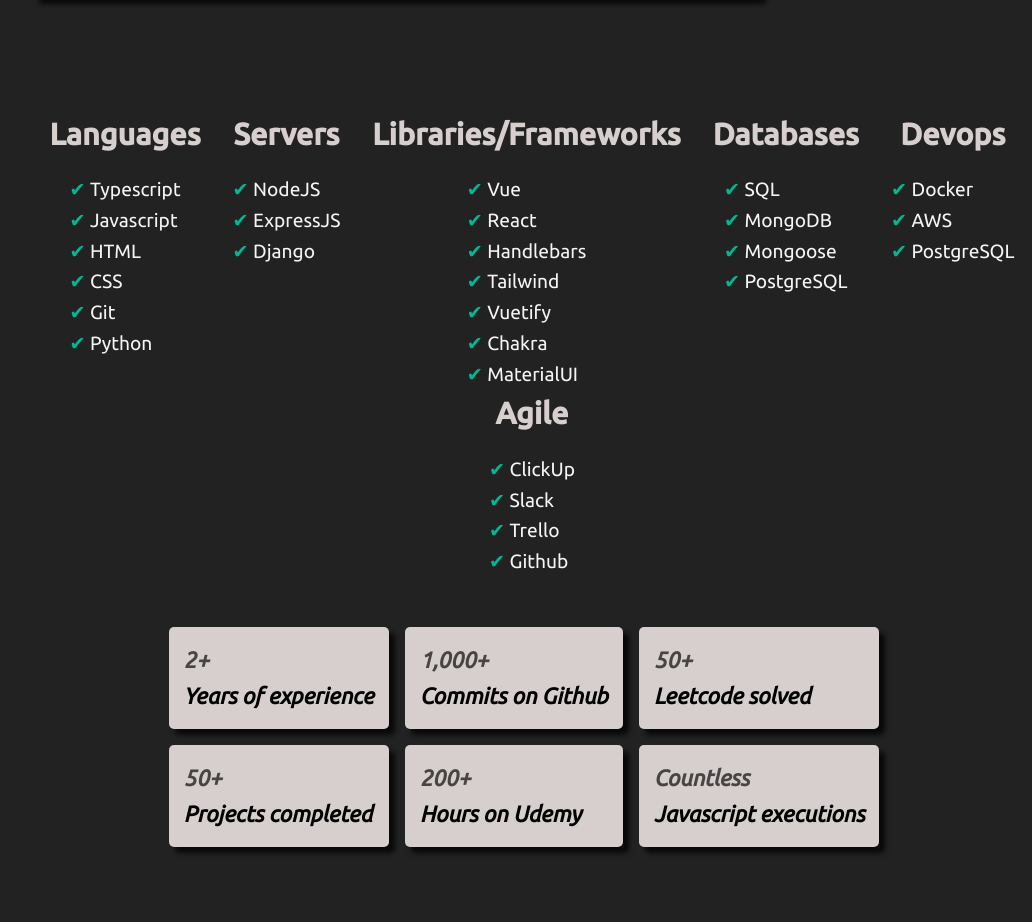
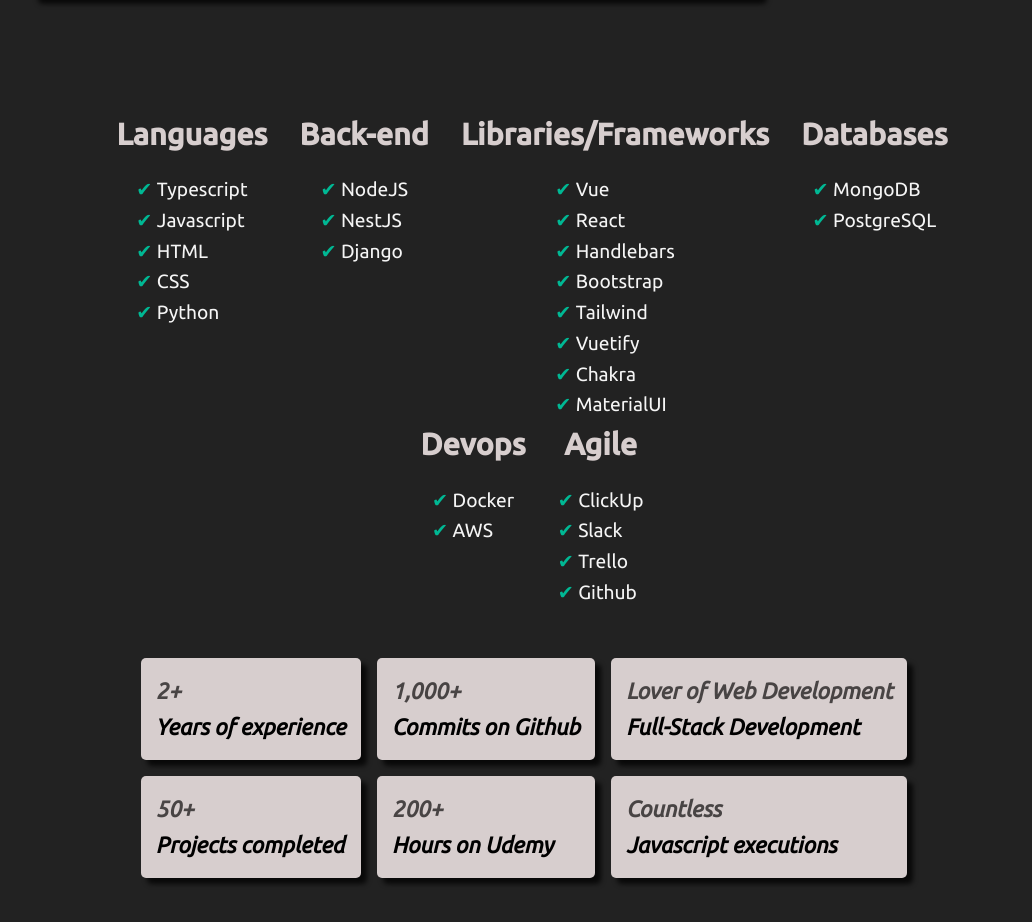
Before and after one commit to clew-bot/site, a Vue app: page / in a window 1280 px wide. Shown: the part 1885-2807 px from the top of the page, without its empty margins (248-1280 px from the left). Built offline with nearby package versions, Linux system fonts and the light colour scheme.

Commit message:
updating tech

```diff
--- a/src/components/Technologies.vue
+++ b/src/components/Technologies.vue
@@ -20,16 +20,15 @@
         <p><span class="check">✔</span> Javascript</p>
         <p><span class="check">✔</span> HTML</p>
         <p><span class="check">✔</span> CSS</p>
-        <p><span class="check">✔</span> Git</p>
         <p><span class="check">✔</span> Python</p>
       </div>
 
       </div>
       <div class="col">
-        <h2 :class="themeStore.theme+'expTitle'">Servers</h2>
+        <h2 :class="themeStore.theme+'expTitle'">Back-end</h2>
       <div class="list-container">
         <p><span class="check">✔</span> NodeJS</p>
-        <p><span class="check">✔</span> ExpressJS</p>
+        <p><span class="check">✔</span> NestJS</p>
         <p><span class="check">✔</span> Django</p>
       </div>
       </div>
@@ -39,6 +38,7 @@
         <p><span class="check">✔</span> Vue</p>
         <p><span class="check">✔</span> React</p>
         <p><span class="check">✔</span> Handlebars</p>
+        <p><span class="check">✔</span> Bootstrap</p>
         <p><span class="check">✔</span> Tailwind</p>
         <p><span class="check">✔</span> Vuetify</p>
         <p><span class="check">✔</span> Chakra</p>
@@ -49,9 +49,7 @@
       <div class="col">
         <h2 :class="themeStore.theme+'expTitle'">Databases</h2>
         <div class="list-container">
-        <p><span class="check">✔</span> SQL</p>
         <p><span class="check">✔</span> MongoDB</p>
-        <p><span class="check">✔</span> Mongoose</p>
         <p><span class="check">✔</span> PostgreSQL</p>
       </div>
       </div>
@@ -60,7 +58,6 @@
         <div class="list-container">
         <p><span class="check">✔</span> Docker</p>
         <p><span class="check">✔</span> AWS</p>
-        <p><span class="check">✔</span> PostgreSQL</p>
       </div>
       </div>
       <div class="col">
@@ -99,8 +96,8 @@
       </div>
       <div class="flex-cont">
         <div :class="themeStore.theme+'years-bg'">
-          <h2 :class="themeStore.theme+'first-header'"><i>50+</i></h2>
-          <h2><i>Leetcode solved</i></h2>
+          <h2 :class="themeStore.theme+'first-header'"><i>Lover of Web Development</i></h2>
+          <h2><i>Full-Stack Development</i></h2>
         </div>
         <div :class="themeStore.theme+'years-bg'">
           <h2 :class="themeStore.theme+'first-header'"><i>Countless</i></h2>
```
